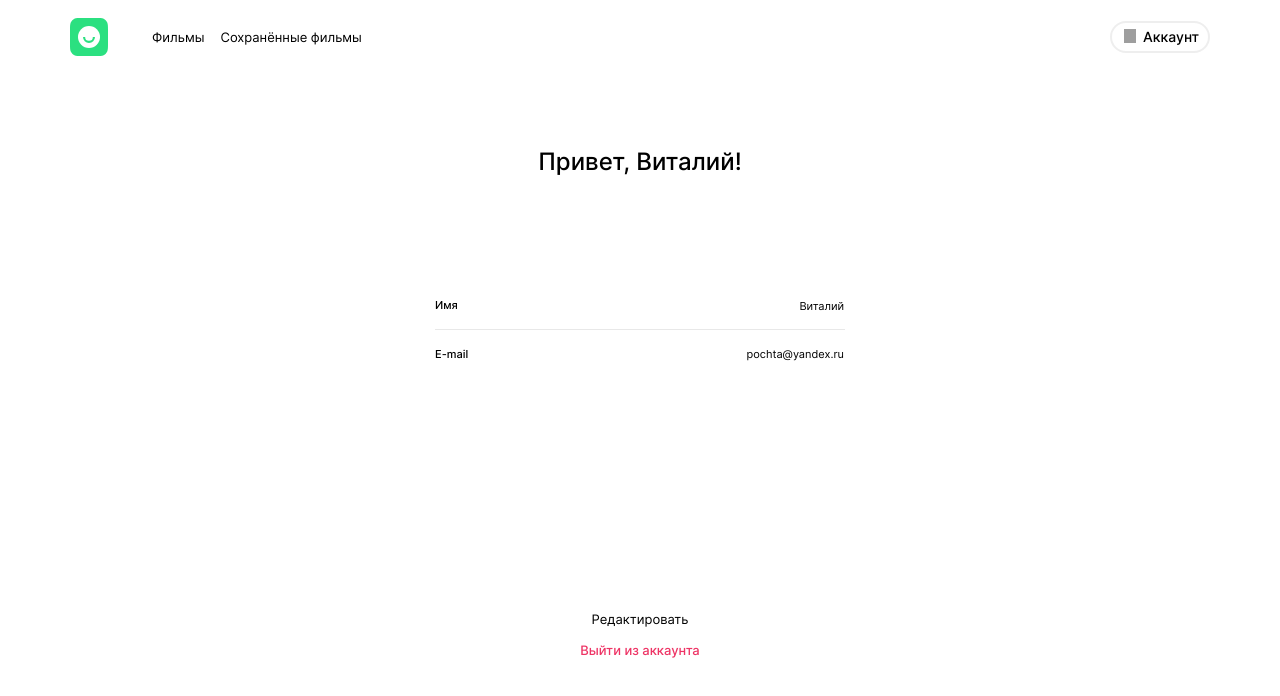
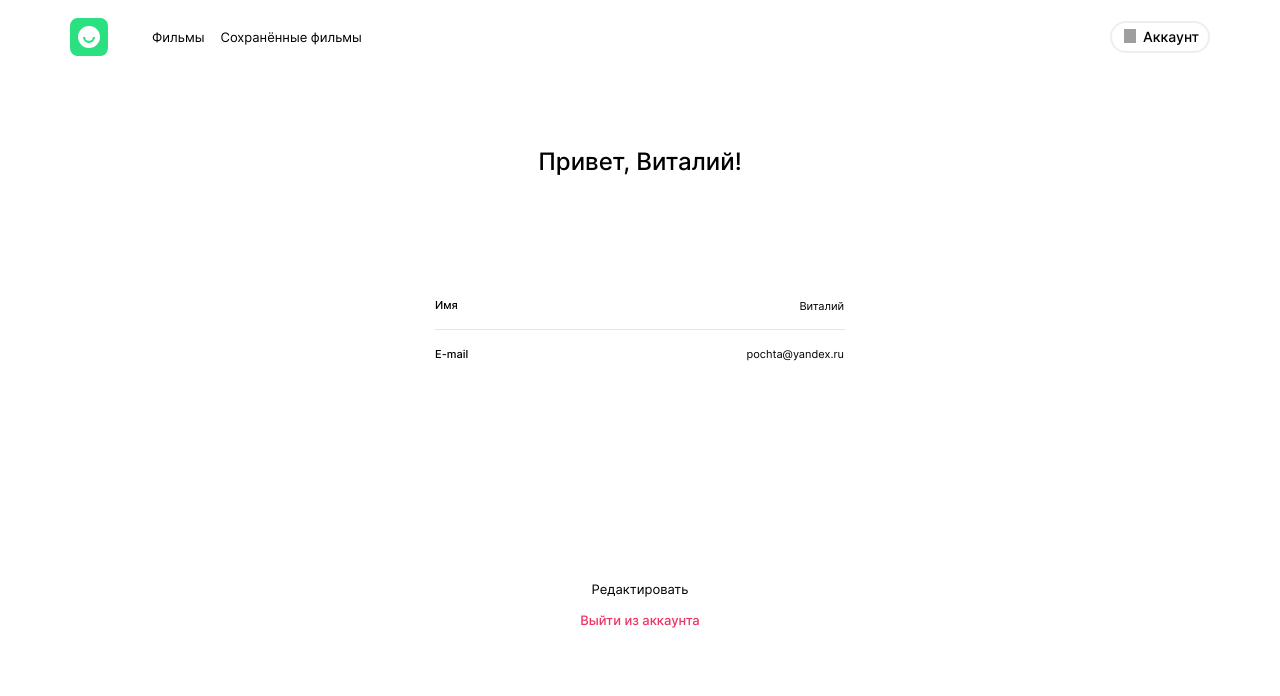
Before and after one commit to DumblD/movies-explorer-frontend, a React (Create React App) app: page /profile in a window 1280 px wide. Shown: the top 696 px of the page. Built offline with nearby package versions, Linux system fonts and the light colour scheme; grey boxes are pictures that could not be loaded.

Commit message:
refactor: Profile page -> css styles fixed according to figma's design for screens with a resolution of 1280px

```diff
--- a/src/blocks/profile/__edit-button/profile__edit-button.css
+++ b/src/blocks/profile/__edit-button/profile__edit-button.css
@@ -10,7 +10,7 @@
   font-weight: 400;
   font-size: 13px;
   text-align: center;
-  margin-top: 220px;
+  margin-top: 190px;
 }
 
 .profile__edit-button:hover {
```
